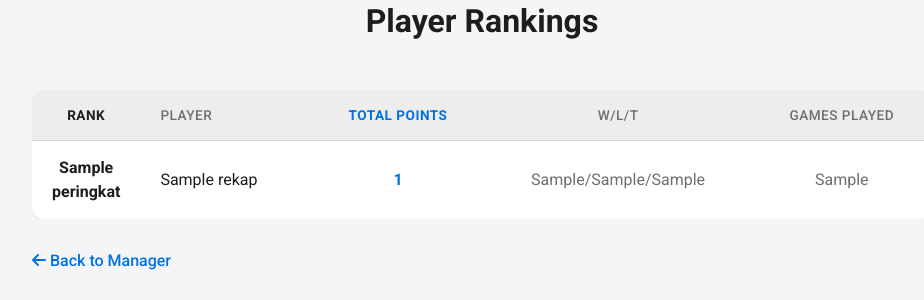
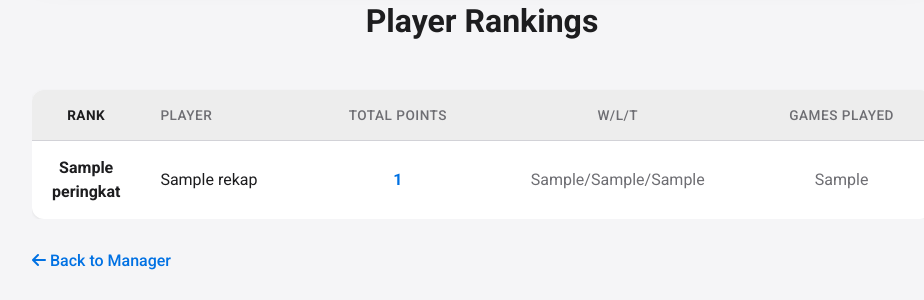
Before and after one commit to ahniif/RGA004, a Flask app: template templates/rekap.html in a window 1280 px wide. Shown: the part 575-875 px from the top of the page, without its empty margins (158-1082 px from the left). Run offline with Flask 3, Linux system fonts and the light colour scheme; the template is opened without the code that fills it: most values are stand-ins (such as "Sample title", 1, 10 or a date in 2020).

Commit message:
Update rekap.html

```diff
--- a/templates/rekap.html
+++ b/templates/rekap.html
@@ -14,7 +14,7 @@
             --black-text: #1d1d1f;
             --grey-text: #6e6e73;
             --border-light: #d2d2d7;
-            --accent-blue: #0071e3;
+            --accent-blue: #0071e3; /* Primary Action Color */
             --success-green: #34c759;
             --medal-gold: #FFD700;
         }
@@ -52,7 +52,7 @@
         /* CONTAINER */
         .container {
             max-width: 900px;
-            margin: -40px auto 0 auto; /* Overlap ke header hitam */
+            margin: -40px auto 0 auto;
             padding: 0 20px;
         }
 
@@ -114,8 +114,8 @@
         }
         .ranking-table-final tr:last-child td { border-bottom: none; }
         .ranking-table-final .rank-number { font-weight: 700; color: var(--black-text); text-align: center; width: 50px; }
-        .ranking-table-final .points-col { font-weight: 700; color: var(--accent-blue); text-align: center; }
-        .ranking-table-final .wlt-col { color: var(--grey-text); text-align: center;}
+        /* CATATAN: Styling untuk points-col dihapus di sini agar menggunakan inline style dari index.html */
+        .ranking-table-final .wlt-col { color: var(--grey-text); text-align: center; }
         .ranking-table-final tr:nth-child(2) .rank-number { color: #C0C0C0; }
         .ranking-table-final tr:nth-child(3) .rank-number { color: #CD7F32; }
 
@@ -148,7 +148,7 @@
                 <p style="font-size: 1.1em; color: var(--grey-text); margin-bottom: 5px;">Tournament Champion</p>
                 <div class="winner-name">{{ winner.Nama }}</div>
                 <div class="winner-points">
-                    {# DIKOREKSI: Menggunakan Total_Poin, dan format W/L/T #}
+                    {# Memastikan menggunakan Total_Poin #}
                     **{{ winner.Total_Poin }}** Total Points | {{ winner.W }}/{{ winner.L }}/{{ winner.T }} (W/L/T)
                 </div>
             </div>
@@ -160,10 +160,10 @@
                         <tr>
                             <th class="rank-number">Rank</th>
                             <th>Player</th>
-                            {# DIKOREKSI: Header Points disederhanakan #}
-                            <th class="points-col" style="text-align: center;">Total Points</th>
-                            <th class="wlt-col" style="text-align: center;">W/L/T</th>
-                            <th class="wlt-col" style="text-align: center;">Games Played</th>
+                            {# Mengikuti style header index.html #}
+                            <th style="text-align: center;">Total Points</th>
+                            <th class="wlt-col">W/L/T</th>
+                            <th class="wlt-col">Games Played</th>
                         </tr>
                     </thead>
                     <tbody>
@@ -171,8 +171,8 @@
                         <tr>
                             <td class="rank-number">{{ p.Peringkat }}</td>
                             <td>{{ p.Nama }}</td>
-                            {# DIKOREKSI: Menggunakan p.Total_Poin #}
-                            <td class="points-col">{{ p.Total_Poin }}</td>
+                            {# MENGGUNAKAN INLINE STYLE DARI index.html UNTUK MEMASTIKAN TAMPIL #}
+                            <td style="text-align: center; font-weight: 700; color: var(--accent-blue);">{{ p.Total_Poin }}</td>
                             <td class="wlt-col">{{ p.W }}/{{ p.L }}/{{ p.T }}</td>
                             <td class="wlt-col">{{ p.Games_Played }}</td>
                         </tr>
```
